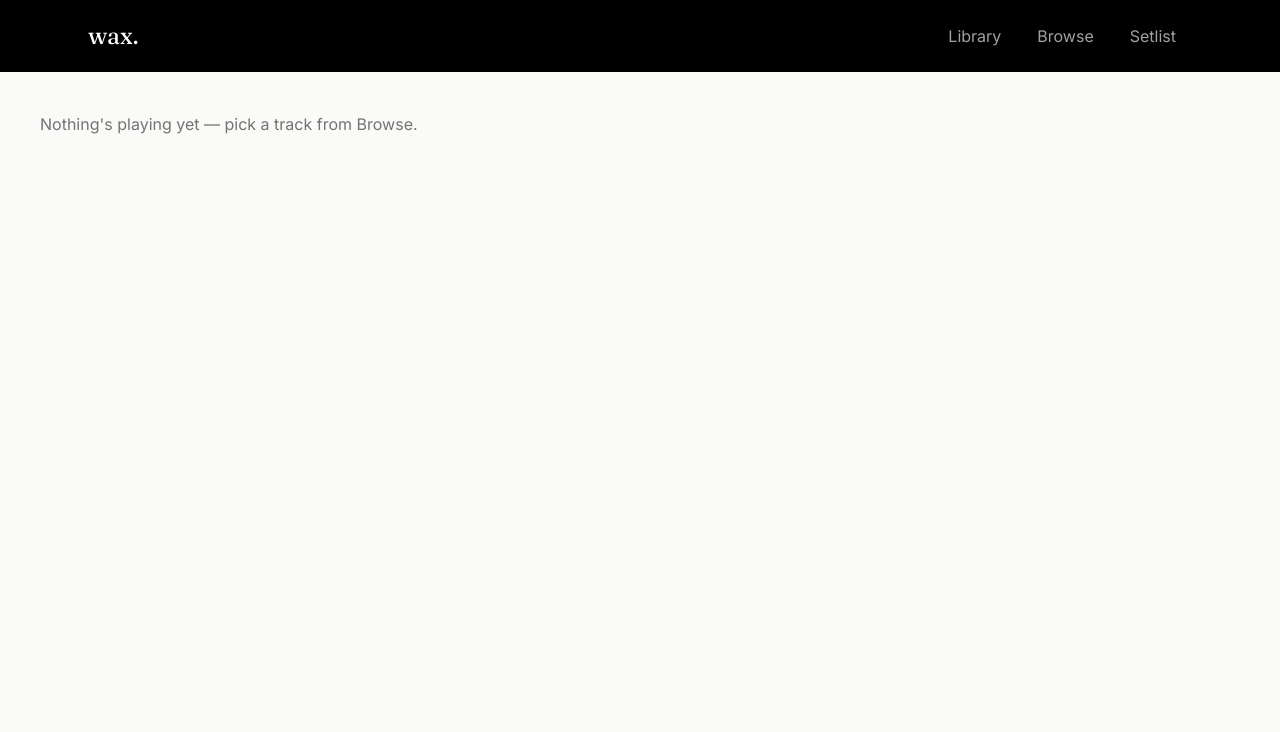
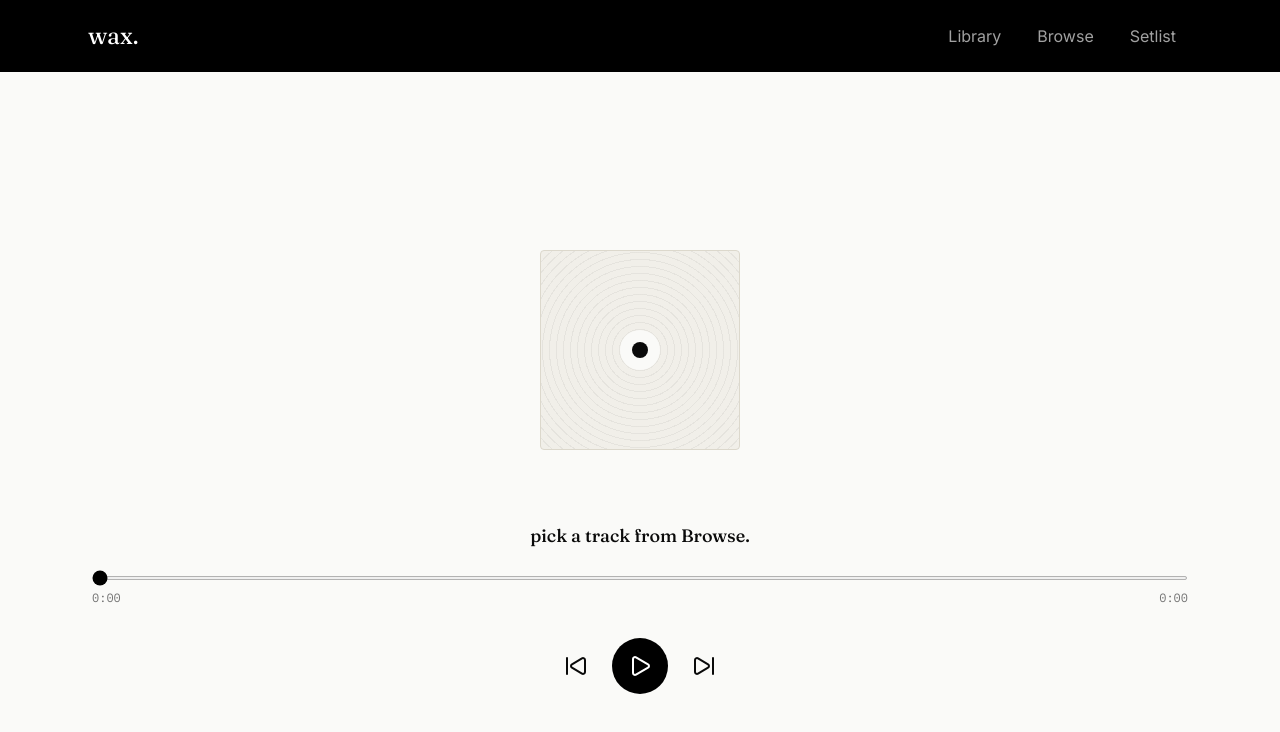
Before and after one commit to Baye-Brian1/Music-App, a React (Vite) app: page /player in a window 1280 px wide. Shown: the top 732 px of the page. Built offline with nearby package versions, Linux system fonts and the light colour scheme.

Commit message:
fixed the bug

```diff
--- a/src/components/Browse.tsx
+++ b/src/components/Browse.tsx
@@ -1,4 +1,4 @@
-import { useState, type SubmitEvent } from "react";
+import { useState } from "react";
 import { motion, AnimatePresence } from "motion/react";
 import { Input } from "./ui/input";
 import { buttonVariants } from "./ui/button";
@@ -12,13 +12,15 @@ function Browse() {
   const { tracks, addTracks, isPlaying, togglePlay, currentTrack, playTrack } =
     useMusic();
   const [search, setSearch] = useState("");
-  const [requestText, setRequestText] = useState("");
   const [submitted, setSubmitted] = useState(false);
 
   const navigate = useNavigate();
   const handleUpload = (e: ChangeEvent<HTMLInputElement>) => {
     if (e.target.files) {
       addTracks(e.target.files);
+      setSubmitted(true);
+
+    setTimeout(() => setSubmitted(false), 5000);
     }
   };
   const filtered = tracks.filter((track) => {
@@ -28,12 +30,6 @@ function Browse() {
     return matchesSearch;
   });
 
-  const handleSubmit = (e: SubmitEvent<HTMLFormElement>) => {
-    e.preventDefault();
-    setSubmitted(true);
-    setRequestText("");
-    setTimeout(() => setSubmitted(false), 5000);
-  };
 
   return (
     <div className="min-h-screen bg-[#fafaf8] p-10 text-black">
@@ -49,8 +45,7 @@ function Browse() {
             className="w-full text-[15px] max-w-2xl border border-neutral-300 bg-[#f1efe9] rounded px-3 py-4 mt-3 mb-4 outline-0"
           />
 
-
-          {tracks.length === 0 ? (
+          {filtered.length === 0 ? (
             <p className="text-neutral-500">
               No tracks uploaded yet add some above.
             </p>
@@ -74,20 +69,6 @@ function Browse() {
                       </td>
                       <td className="py-3 font-medium">
                         {track.title}
-                        {isCurrentTrack && isPlaying && (
-                          <span className="ml-2 text-xs text-neutral-500">
-                            <button
-                              onClick={togglePlay}
-                              className={buttonVariants({variant: "ghost"})}
-                            >
-                              {isPlaying ? (
-                                <Pause className="w-6 h-6" />
-                              ) : (
-                                <Play className="w-6 h-6" />
-                              )}
-                            </button>
-                          </span>
-                        )}
                       </td>
                     </tr>
                   );
@@ -103,17 +84,24 @@ function Browse() {
           <p className="text-xs text-neutral-600 mb-4">
             Browse through and choosse your Music
           </p>
-          <form onSubmit={handleSubmit} className="flex flex-col gap-2">
-            <Input
-            type="file"
-            accept="audio/*"
-            multiple
-            onChange={handleUpload}
-            placeholder="Choose your song"
-            className="text-sm bg-black text-white"
-          />
 
-          </form>
+            <label
+              htmlFor="file-upload"
+              className={
+                buttonVariants({ variant: "default" }) +
+                " cursor-pointer w-full justify-center"
+              }
+            >
+              Choose songs to upload
+            </label>
+            <input
+              id="file-upload"
+              type="file"
+              accept="audio/*"
+              multiple
+              onChange={handleUpload}
+              className="hidden"
+            />
         </div>
       </div>
       <AnimatePresence>
@@ -125,7 +113,7 @@ function Browse() {
             className="fixed bottom-6 right-6 bg-black text-white text-sm px-4 py-3 rounded-md shadow-lg flex items-center gap-2"
           >
             <Check className="w-4 h-4" />
-            Thanks! we'll look into it.
+            Your songs have been selected
           </motion.div>
         )}
       </AnimatePresence>
--- a/src/components/Layout.tsx
+++ b/src/components/Layout.tsx
@@ -1,6 +1,6 @@
 import { useState, useEffect } from "react";
 import { NavLink, Outlet, useLocation } from "react-router-dom";
-import { Menu, X, Play, Pause } from "lucide-react";
+import { Menu, X,  } from "lucide-react";
 import { AnimatePresence, motion } from "motion/react";
 import { useMusic } from "@/context/useMusic";
 
@@ -11,27 +11,16 @@ const navItems = [
 ];
 function Layout() {
   const [menuOpen, setMenuOpen] = useState(false);
-  const [currentTime, setCurrentTime] = useState(0);
-  const [duration, setDuration] = useState(0);
   const location = useLocation();
-  const { audioRef, isPlaying, currentTrack, togglePlay } = useMusic();
-
+  const { audioRef,  currentTrack, isPlaying } = useMusic();
   useEffect(() => {
-    const audio = audioRef.current;
-    if (!audio) return;
-    function updateTime() {
-      setCurrentTime(audio!.currentTime);
-    }
-    function updateDuration() {
-      setDuration(audio!.duration);
-    }
-    audio.addEventListener("timeupdate", updateTime);
-    audio.addEventListener("loadedmetadata", updateDuration);
-    return () => {
-      audio.removeEventListener("timeupdate", updateTime);
-      audio.removeEventListener("loadedmetadata", updateDuration);
-    };
-  }, [currentTrack, audioRef]);
+  if (!audioRef.current) return;
+  if (isPlaying) {
+    audioRef.current.play();
+  } else {
+    audioRef.current.pause();
+  }
+}, [isPlaying, currentTrack, audioRef]);
 
   return (
     <div className="min-h-screen bg-[#fafaf8]">
--- a/src/components/NowPlaying.tsx
+++ b/src/components/NowPlaying.tsx
@@ -3,9 +3,15 @@ import { Play, Pause, SkipBack, SkipForward } from "lucide-react";
 import type { ChangeEvent } from "react";
 
 function formatTime(seconds: number): string {
-  if (isNaN(seconds)) return "0:00";
-  const min = Math.floor(seconds / 60);
+  if (!isFinite(seconds) || seconds < 0) return "0:00";
+
+  const hrs = Math.floor(seconds / 3600);
+  const min = Math.floor((seconds % 3600) / 60);
   const sec = Math.floor(seconds % 60);
+
+  if (hrs > 0) {
+    return `${hrs}:${String(min).padStart(2, "0")}:${String(sec).padStart(2, "0")}`;
+  }
   return `${min}:${String(sec).padStart(2, "0")}`;
 }
 function NowPlaying() {
@@ -21,9 +27,60 @@ function NowPlaying() {
   } = useMusic();
   if (!currentTrack) {
     return (
-      <p className="text-neutral-500 p-10">
-        Nothing's playing yet — pick a track from Browse.
-      </p>
+         <div className="min-h-screen bg-[#fafaf8] flex flex-col items-center justify-center p-10">
+      <div
+        className="w-50 h-50 aspect-square rounded border border-[#dcd8cc] mb-8 bg-[#f1efe9] relative overflow-hidden"
+        style={{
+          backgroundImage:
+            "repeating-radial-gradient(circle at 50% 50%, transparent 0 6px, rgba(10, 10, 10, 0.05) 6px 7px)",
+        }}
+      >
+        <div className="absolute inset-0 flex items-center justify-center">
+          <div className="w-1/5 aspect-square rounded-full bg-[#fafaf8] border-[#dcd8cc] flex justify-center items-center">
+            <div className="w-2/5 aspect-square rounded-full bg-[#0a0a0a]"></div>
+          </div>
+        </div>
+      </div>
+
+      <h1 className="font-display text-lg font-medium mt-10">
+         pick a track from Browse.
+      </h1>
+
+      <div className="w-full max-w-6xl mx-auto px-7 mt-3">
+        <input
+          type="range"
+          min={0}
+          max={duration || 0}
+          value={currentTime}
+          className="w-full h-1 accent-black"
+        />
+        <div className="flex justify-between text-xs font-mono text-neutral-500 mt-1">
+            <span>{formatTime(currentTime)}</span>
+            <span>{formatTime(duration)}</span>
+        </div>
+      </div>
+
+      <div className="flex items-center gap-6 mt-8">
+        <button onClick={playPrev} className="cursor-pointer">
+          <SkipBack className="w-6 h-6" />
+        </button>
+        <button
+          onClick={togglePlay}
+          className="bg-black cursor-pointer text-white rounded-full p-4"
+        >
+          {isPlaying ? (
+            <Pause className="w-6 h-6" />
+          ) : (
+            <Play className="w-6 h-6" />
+          )}
+        </button>
+        <button onClick={playNext} className="cursor-pointer">
+          <SkipForward className="w-6 h-6" />
+        </button>
+      </div>
+    </div>
+
+
     );
   }
   const handleSeek = (e: ChangeEvent<HTMLInputElement>) => {
@@ -60,10 +117,8 @@ function NowPlaying() {
           className="w-full h-1 accent-black"
         />
         <div className="flex justify-between text-xs font-mono text-neutral-500 mt-1">
-          <div>
             <span>{formatTime(currentTime)}</span>
             <span>{formatTime(duration)}</span>
-          </div>
         </div>
       </div>
 
--- a/src/context/MusicContext.tsx
+++ b/src/context/MusicContext.tsx
@@ -1,4 +1,4 @@
-import { useRef, useState } from "react";
+import { useRef, useState, useEffect } from "react";
 import { MusicContext } from "./useMusic";
 import type { ReactNode } from "react";
 
@@ -15,16 +15,20 @@ export interface MusicContextType {
   currentTrack: Track | null;
   isPlaying: boolean;
   playTrack: (track: Track) => void;
+  playNext: () => void;
+  playPrev: () => void;
   togglePlay: () => void;
+  currentTime: number;
+  duration: number;
   audioRef: React.RefObject<HTMLAudioElement | null>;
 }
-
-
 
 export function MusicProvider({ children }: { children: ReactNode }) {
   const [tracks, setTracks] = useState<Track[]>([]);
   const [currentTrack, setCurrentTrack] = useState<Track | null>(null);
   const [isPlaying, setIsPlaying] = useState(false);
+  const [currentTime, setCurrentTime] = useState(0);
+  const [duration, setDuration] = useState(0);
   const audioRef = useRef<HTMLAudioElement>(null);
 
   function addTracks(files: FileList) {
@@ -45,17 +49,37 @@ export function MusicProvider({ children }: { children: ReactNode }) {
     setIsPlaying((prev) => !prev);
   }
   function playNext() {
-    if (!currentTrack) return
-    const index= tracks.findIndex((t)=> t.id=== currentTrack.id)
-    const next= tracks[index+1];
-    if (next) playTrack(next)
+    if (!currentTrack) return;
+    const index = tracks.findIndex((t) => t.id === currentTrack.id);
+    const next = tracks[index + 1];
+    if (next) playTrack(next);
   }
-function playPrev() {
-    if (!currentTrack) return
-    const index= tracks.findIndex((t)=> t.id=== currentTrack.id)
-    const prev= tracks[index-1];
-    if (prev) playTrack(prev)
+  function playPrev() {
+    if (!currentTrack) return;
+    const index = tracks.findIndex((t) => t.id === currentTrack.id);
+    const prev = tracks[index - 1];
+    if (prev) playTrack(prev);
   }
+  useEffect(() => {
+    const audio = audioRef.current;
+    if (!audio) return;
+    function updateTime() {
+      setCurrentTime(audio!.currentTime);
+    }
+    function updateDuration() {
+      setDuration(audio!.duration);
+    }
+    function handledEnded(){
+        playNext();
+    }
+    audio.addEventListener("timeupdate", updateTime);
+    audio.addEventListener("loadedmetadata", updateDuration);
+    audio.addEventListener("ended", handledEnded)
+    return () => {
+      audio.removeEventListener("timeupdate", updateTime);
+      audio.removeEventListener("loadedmetadata", updateDuration);
+    };
+  }, [currentTrack, audioRef]);
   return (
     <MusicContext.Provider
       value={{
@@ -63,8 +87,12 @@ function playPrev() {
         addTracks,
         togglePlay,
         playTrack,
+        playNext,
+        playPrev,
         isPlaying,
         currentTrack,
+        currentTime,
+        duration,
         audioRef,
       }}
     >
```
